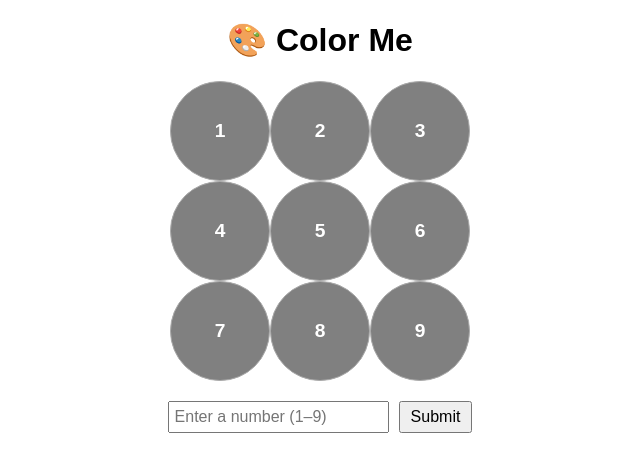
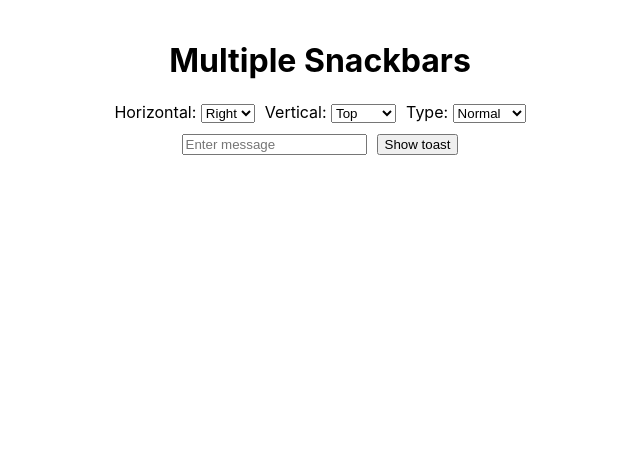
Before and after one commit to D1sha-Singh/frontend-mini-challenges, a React (Create React App) app: page / in a window 1280 px wide. Shown: the top 472 px of the page, without its empty margins (320-960 px from the left). Built offline with nearby package versions, Linux system fonts and the light colour scheme.

Commit message:
snackbar/toast

```diff
--- a/src/App.js
+++ b/src/App.js
@@ -5,16 +5,18 @@ import BillSplit from './components/BillSplit';
 import GuessTheNumber from './components/GuessTheNumber';
 import StringTransformers from './components/StringTransformers';
 import ColorSpotter from './components/ColorSpotter';
+import Snackbar from './components/Snackbar';
 
 function App() {
   return (
     <div className="App">
-      <ColorMe />
+      {/* <ColorMe /> */}
       {/* <BMICalculator /> */}
       {/* <BillSplit /> */}
       {/* <GuessTheNumber /> */}
       {/* <StringTransformers /> */}
       {/* <ColorSpotter /> */}
+      <Snackbar />
     </div>
   );
 }
--- /dev/null
+++ b/src/components/Snackbar.js
@@ -0,0 +1,101 @@
+import React, { useRef, useState } from "react";
+
+const getColor = (type) => {
+  switch (type) {
+    case "Success":
+      return "#4caf50";
+    case "Error":
+      return "#f44336";
+    case "Warning":
+      return "#ff9800";
+    case "Info":
+      return "#2196f3";
+    default:
+      return "#333";
+  }
+};
+
+const Snackbar = () => {
+  const inputRef = useRef();
+  const [toasts, setToasts] = useState([]);
+  const [horizontal, setHorizontal] = useState("Right");
+  const [vertical, setVertical] = useState("Top");
+  const [type, setType] = useState("Normal");
+
+  const handleAddToast = () => {
+    const message = inputRef.current.value;
+    const newToast = {
+      id: Date.now(),
+      message,
+      type,
+      position: {
+        [vertical.toLowerCase()]: "20px",
+        [horizontal.toLowerCase()]: "20px",
+      },
+    };
+    setToasts((prev) => [...prev, newToast]);
+
+    // Auto-remove toast after 3s
+    setTimeout(() => {
+      setToasts((prev) => prev.filter((t) => t.id !== newToast.id));
+    }, 5000);
+  };
+
+  return (
+    <div style={{ padding: "20px" }}>
+      <h1>Multiple Snackbars</h1>
+
+      {/* Render All Toasts */}
+      {toasts.map((toast, index) => (
+        <div
+          key={toast.id}
+          style={{
+            position: "fixed",
+            backgroundColor: getColor(toast.type),
+            color: "#fff",
+            padding: "10px 20px",
+            borderRadius: "4px",
+            marginTop: `${index * 60}px`,
+            zIndex: 1000,
+            ...toast.position,
+          }}
+        >
+          {toast.message}
+        </div>
+      ))}
+
+      {/* Controls */}
+      <div style={{ marginTop: "20px" }}>
+        <label>Horizontal: </label>
+        <select onChange={(e) => setHorizontal(e.target.value)}>
+          <option>Right</option>
+          <option>Left</option>
+        </select>
+
+        <label style={{ marginLeft: "10px" }}>Vertical: </label>
+        <select onChange={(e) => setVertical(e.target.value)}>
+          <option>Top</option>
+          <option>Bottom</option>
+        </select>
+
+        <label style={{ marginLeft: "10px" }}>Type: </label>
+        <select onChange={(e) => setType(e.target.value)}>
+          <option>Normal</option>
+          <option>Error</option>
+          <option>Warning</option>
+          <option>Success</option>
+          <option>Info</option>
+        </select>
+      </div>
+
+      <div style={{ marginTop: "10px" }}>
+        <input ref={inputRef} placeholder="Enter message" />
+        <button onClick={handleAddToast} style={{ marginLeft: "10px" }}>
+          Show toast
+        </button>
+      </div>
+    </div>
+  );
+};
+
+export default Snackbar;
```
